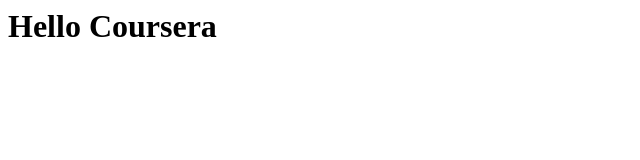
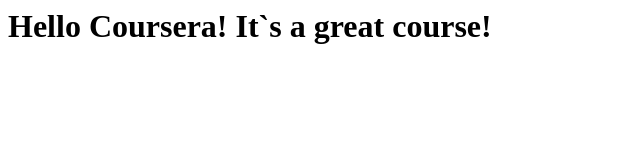
Before and after one commit to ksks48/coursera-test, a plain HTML site: page site/index.html in a window 1280 px wide. Shown: the whole page, without its empty margins (0-640 px from the left). Drawn offline with Linux system fonts and the light colour scheme.

Commit message:
Small edition

```diff
--- a/site/index.html
+++ b/site/index.html
@@ -3,6 +3,6 @@
         <title>Hello Coursera</title>
     </head>
     <body>
-       <h1>Hello Coursera</h1>
+       <h1>Hello Coursera! It`s a great course!</h1>
     </body>
 </html>
```
